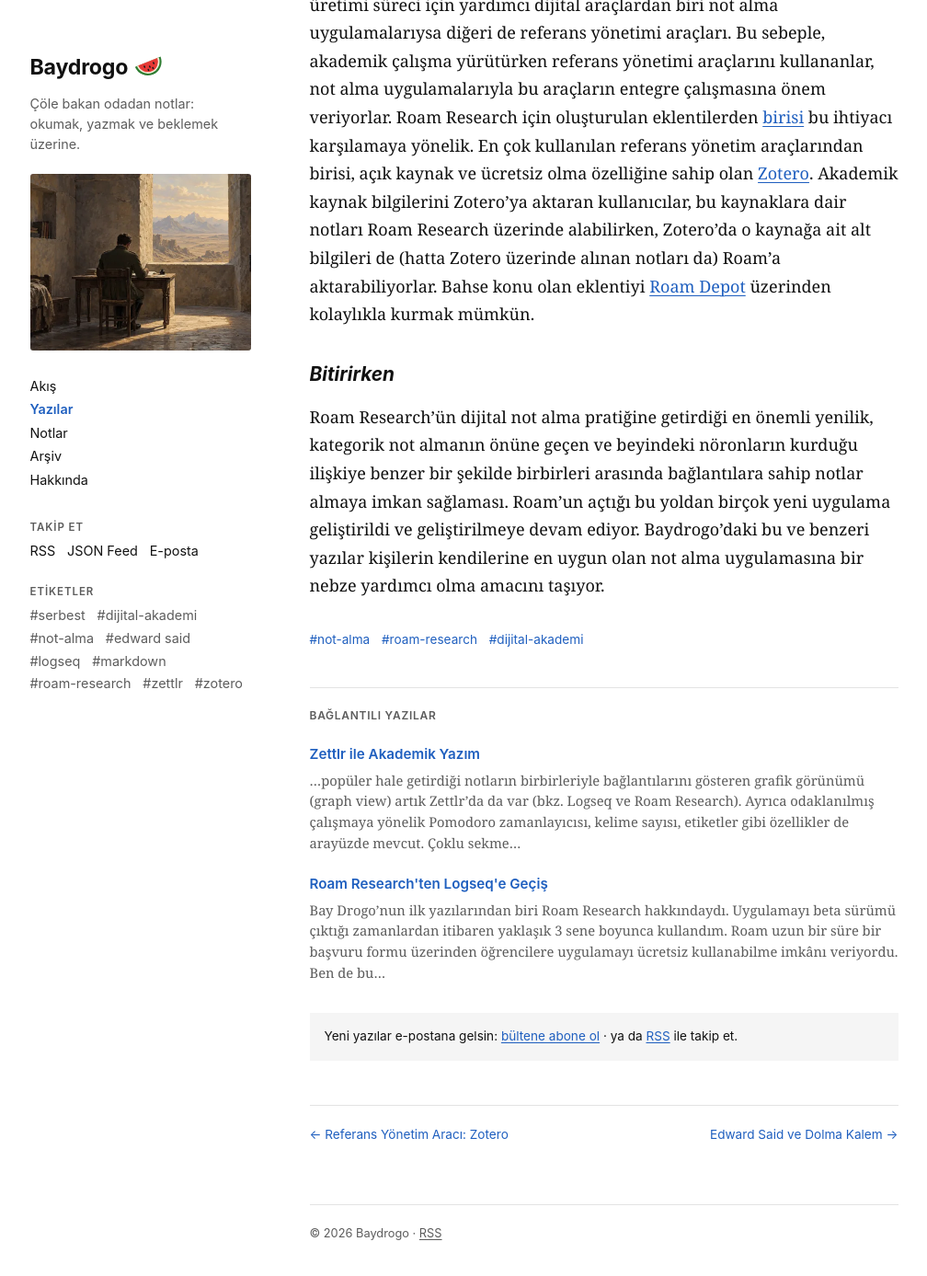
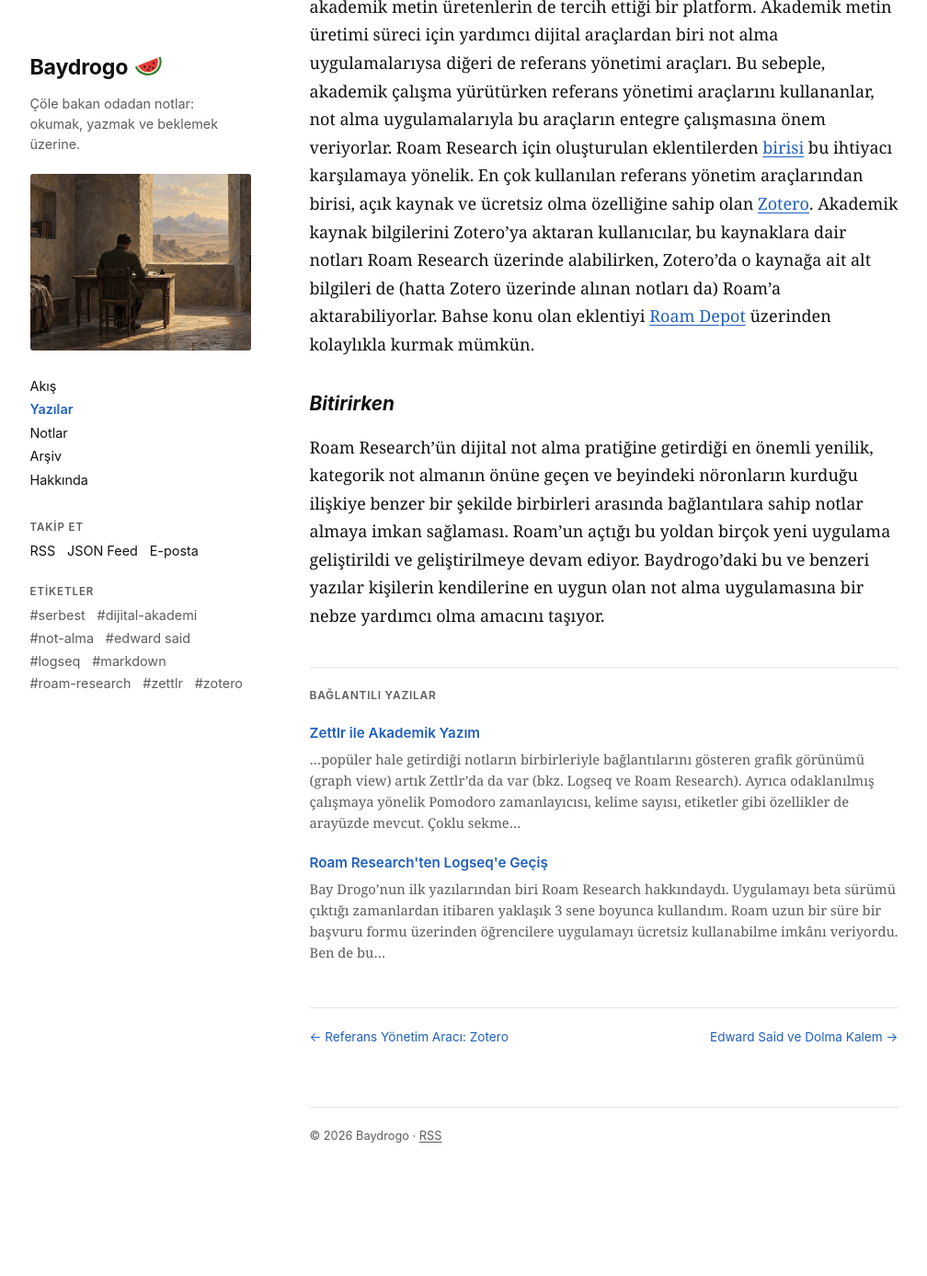
Before and after one commit to baydrogo/baydrogo, a Jekyll site: the page built from _posts/yazilar/2023-06-21-roam-research-yeni-nesil-not-alma-sistemi.md, in a window 1280 px wide and 1400 px high, scrolled down 5016 px. Shown: the top 1387 px of the window at 92% size, without its empty margins (128-1136 px from the left). Built offline with Jekyll 4.4.1, drawn with Linux system fonts in a browser that asks for light colours; after the commit the page ends 6309 px from its top, so only the background shows below that; some of the changed text lies outside the part shown.

Commit message:
Etiketler yazının üstünde; bülten kutusu kaldırıldı; bağlantılı yazı başlıklarında hover alt çizgisi
Co-Authored-By: Claude Opus 5.5 <noreply@anthropic.com>

```diff
--- a/_includes/bulten.html
+++ /dev/null
@@ -1,3 +0,0 @@
-{%- if site.bulten %}
-<p class="bulten">Yeni yazılar e-postana gelsin: <a href="{{ site.bulten }}">bültene abone ol</a> · ya da <a href="{{ '/feed.xml' | relative_url }}">RSS</a> ile takip et.</p>
-{%- endif %}
--- a/_layouts/post.html
+++ b/_layouts/post.html
@@ -10,14 +10,13 @@ layout: default
     · {% include tur.html girdi=page %} · {{ kelime | divided_by: 200 | plus: 1 }} dk okuma
     {%- if yazar != site.author %} · <a class="p-author h-card" href="{{ '/yazar/' | append: yazar | slugify: 'latin' | append: '/' | relative_url }}">{{ yazar }}</a>{% endif %}
   </p>
+  {%- if page.tags.size > 0 %}
+  <p class="etiketler ust">{% for tag in page.tags %}<a class="p-category" href="{{ '/etiketler/' | relative_url }}#{{ tag | slugify }}">#{{ tag }}</a>{% endfor %}</p>
+  {%- endif %}
   <div class="icerik e-content">
     {{ content }}
   </div>
-  {%- if page.tags.size > 0 %}
-  <p class="etiketler">{% for tag in page.tags %}<a class="p-category" href="{{ '/etiketler/' | relative_url }}#{{ tag | slugify }}">#{{ tag }}</a>{% endfor %}</p>
-  {%- endif %}
   {% include geri-baglantilar.html %}
-  {% include bulten.html %}
 </article>
 {% include ilgili.html %}
 {% include yorumlar.html %}
--- a/assets/css/style.scss
+++ b/assets/css/style.scss
@@ -193,6 +193,7 @@ a { color: var(--mavi); text-underline-offset: 0.15em; text-decoration-thickness
 
 .etiketler { display: flex; flex-wrap: wrap; gap: 0.2rem 0.8rem; margin: 2rem 0 0; font-family: var(--arayuz); font-size: 0.85rem; }
 .etiketler a { text-decoration: none; }
+.etiketler.ust { margin: -1.4rem 0 2rem; }
 
 .geri-baglantilar {
   margin: 2.5rem 0 0;
@@ -210,15 +211,8 @@ a { color: var(--mavi); text-underline-offset: 0.15em; text-decoration-thickness
   ul { list-style: none; margin: 0; padding: 0; }
   li { margin: 0 0 1rem; }
   li > a { font-family: var(--arayuz); font-size: 0.95rem; font-weight: 600; text-decoration: none; }
+  li > a:hover { text-decoration: underline; }
   p { margin: 0.2rem 0 0; font-size: 0.92rem; line-height: 1.55; color: var(--soluk); }
-}
-
-.bulten {
-  margin: 2rem 0 0;
-  padding: 0.9rem 1rem;
-  background: var(--ikincil);
-  font-family: var(--arayuz);
-  font-size: 0.85rem;
 }
 
 .bolum-etiketi, .yorumlar .section-label {
```
